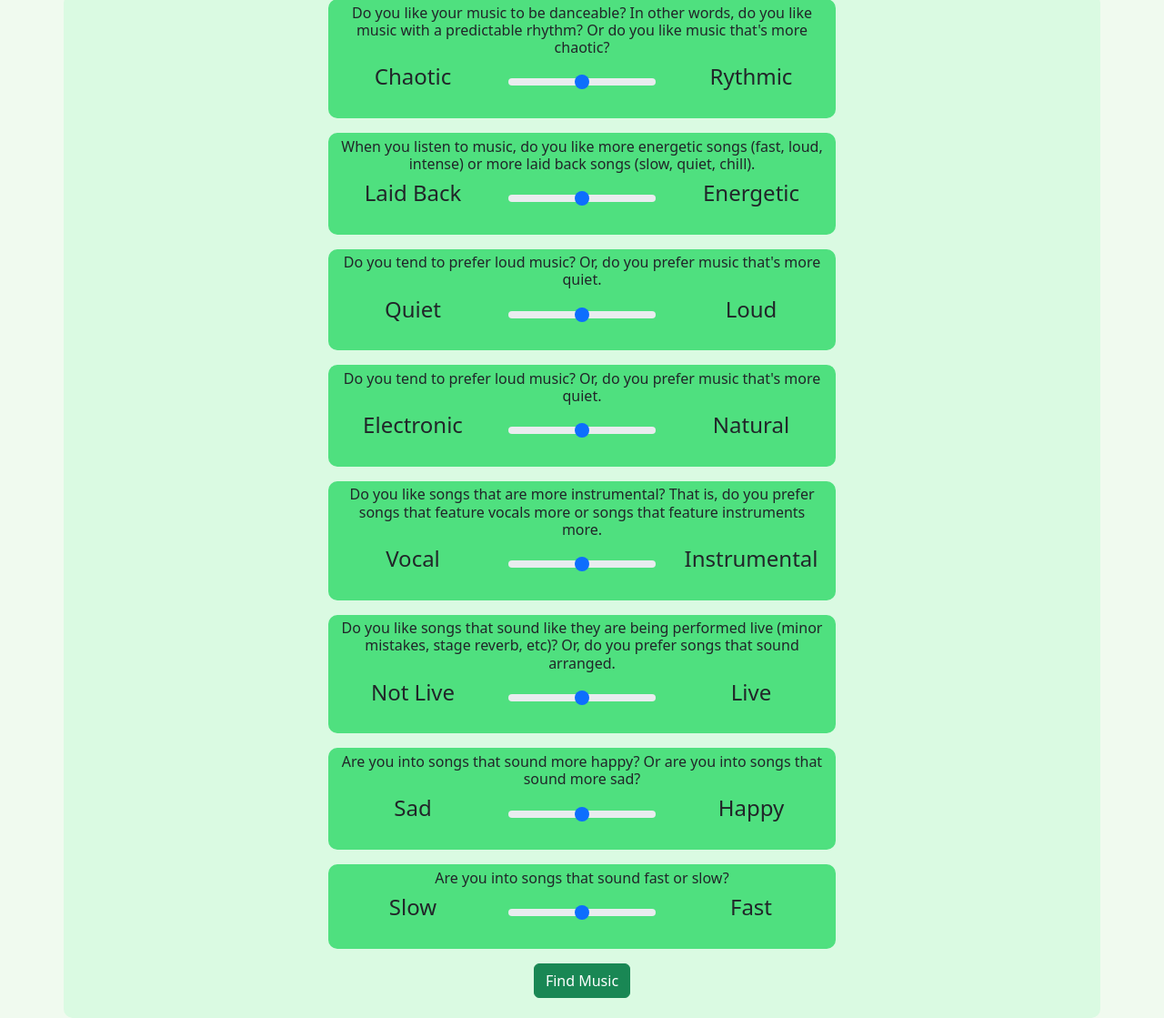
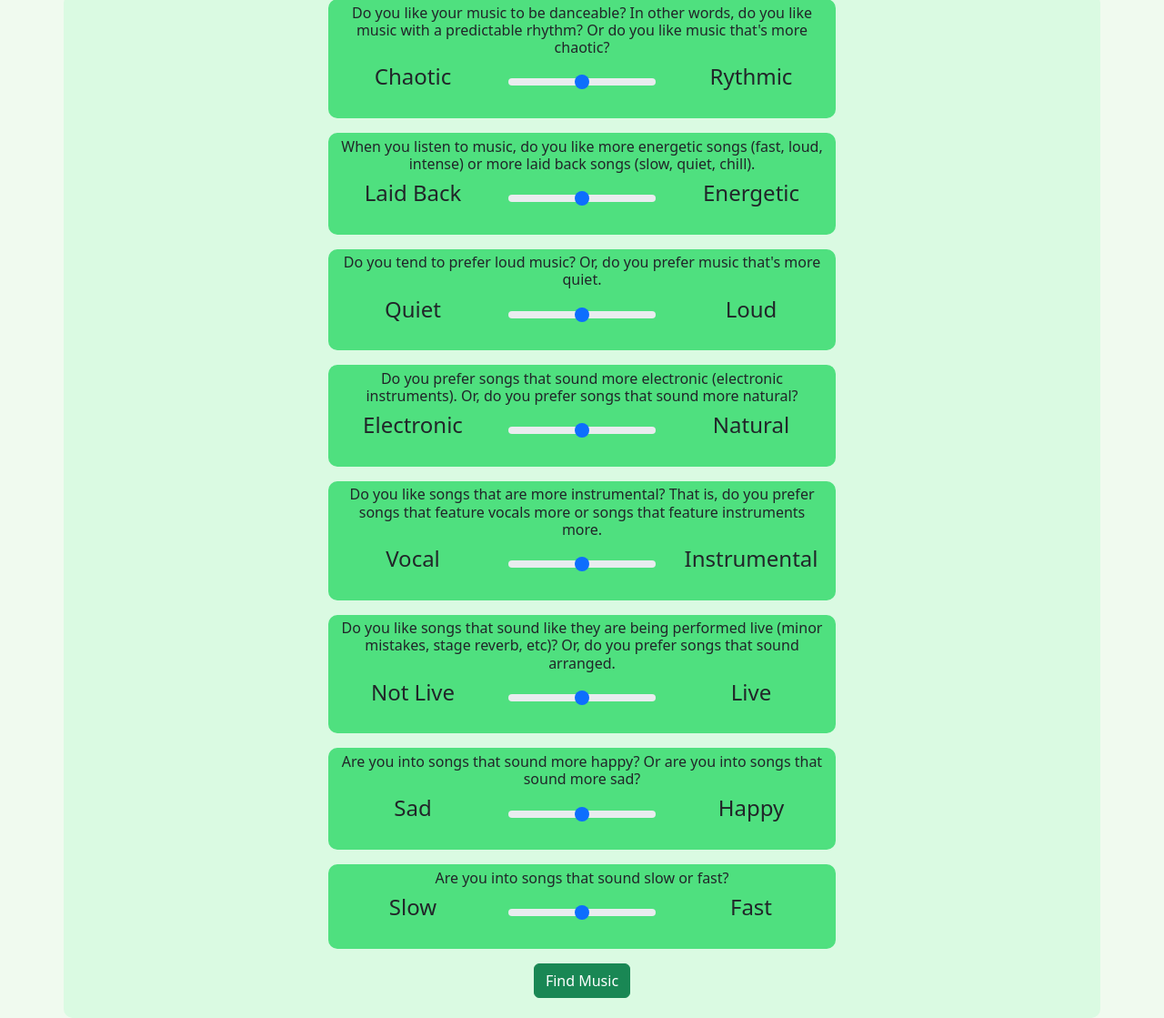
Before and after one commit to Gage53211/Music-Recommender, a Flask app: page / in a window 1280 px wide. Shown: the part 360-1479 px from the top of the page at 91% size. Run offline with Flask 3, Linux system fonts and the light colour scheme; parts of the project's set-up code (start-up, migrations or seed data) failed here and were passed over.

Commit message:
another fix for a small mistake

```diff
--- a/app/templates/form.html
+++ b/app/templates/form.html
@@ -76,8 +76,8 @@
             <p></p>
             <div class="container text-center questions" style="width: 50%;">
                 <h6>
-                    Do you tend to prefer loud music?
-                    Or, do you prefer music that's more quiet.
+                    Do you prefer songs that sound more electronic (electronic instruments).
+                    Or, do you prefer songs that sound more natural?
                 </h6>
                 <div class="row align-items-start">
                     <div class="col">
@@ -155,7 +155,7 @@
             <p></p>
             <div class="container text-center questions" style="width: 50%;">
                 <h6>
-                    Are you into songs that sound fast or slow?
+                    Are you into songs that sound slow or fast?
                 </h6>
                 <div class="row align-items-start">
                     <div class="col">
```
